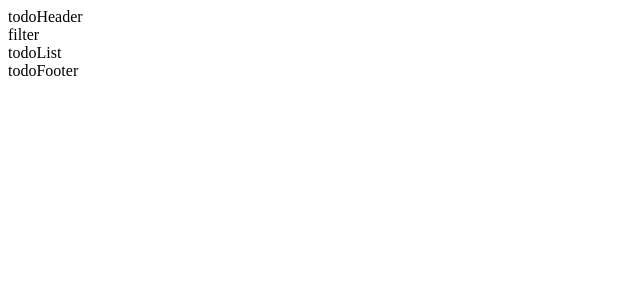
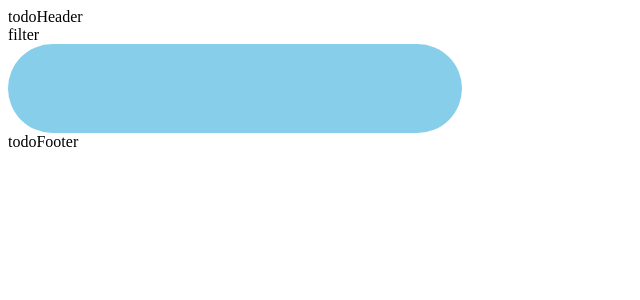
Before and after one commit to team2-freeOnBorading/modu-todo, a React (Create React App) app: page / in a window 1280 px wide. Shown: the top 300 px of the page, without its empty margins (0-640 px from the left). Built offline with nearby package versions, Linux system fonts and the light colour scheme.

Commit message:
feat : todoitem layout

```diff
--- a/src/components/TodoList/TodoItem/TodoItem.tsx
+++ b/src/components/TodoList/TodoItem/TodoItem.tsx
@@ -1,7 +1,19 @@
 import React from 'react';
 
+import styled from 'styled-components';
 const TodoItem: React.FC = () => {
-  return <div>todoItem</div>;
+  return (
+    <div>
+      <TodoLayout></TodoLayout>
+    </div>
+  );
 };
 
+const TodoLayout = styled.div`
+  width: 454px;
+  height: 89px;
+  border-radius: 68px;
+  background-color: skyblue;
+`;
+
 export default TodoItem;
--- a/src/components/TodoList/TodoList.tsx
+++ b/src/components/TodoList/TodoList.tsx
@@ -1,7 +1,12 @@
 import React from 'react';
 
+import TodoItem from 'components/TodoList/TodoItem/TodoItem';
 const TodoList: React.FC = () => {
-  return <div>todoList</div>;
+  return (
+    <div>
+      <TodoItem />
+    </div>
+  );
 };
 
 export default TodoList;
```
Also changed, not shown: 1 other file (tests, documents, lock files or other folders).
